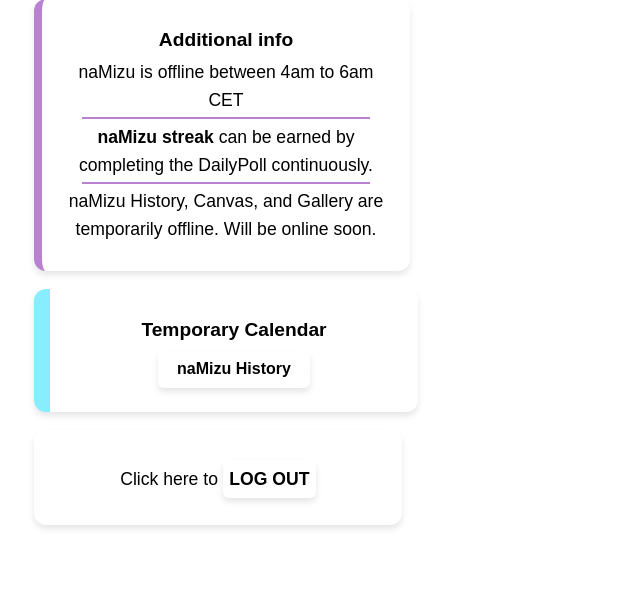
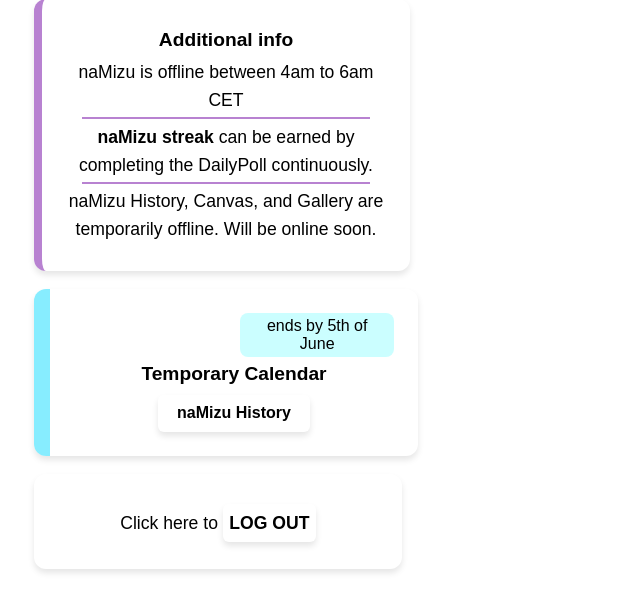
Before and after one commit to gergelyhornyak/namizu, a Flask app: template flask-app/app_dir/templates/namizu/landingPage.html in a window 1280 px wide. Shown: the part 1250-1847 px from the top of the page, without its empty margins (0-640 px from the left). Before the commit the page ends 1779 px from the top, so only its background shows below. Run offline with Flask 3, Linux system fonts and the light colour scheme; the template is opened without the code that fills it, so the values that code supplies are empty; parts of the project's set-up code (start-up, migrations or seed data) failed here and were passed over; some web fonts are replaced.

Commit message:
css - variables, temp calendar deadline added

```diff
--- a/flask-app/app_dir/templates/namizu/landingPage.html
+++ b/flask-app/app_dir/templates/namizu/landingPage.html
@@ -197,7 +197,7 @@
 
     {% if sideQuestStatus %}
     <div class="feature-card">
-        <div id="countdown" style="background: #00ff917a; color: #000; padding: 4px 10px; border-radius: 8px; font-weight: bolder; font-size: 1rem;margin-left: 35%;">
+        <div id="countdown" style="background: #00ff917a; color: var(--banner-text);; padding: 4px 10px; border-radius: 8px; font-weight: bolder; font-size: 1rem;margin-left: 35%;">
             recurring every 3-4 days
         </div>
         {% if not userEventStatus.sideQuest %}
@@ -242,7 +242,7 @@
     {% if notice.render %}
 
     <div class="feature-card" style="border-left: 14px solid rgba(29, 211, 5, 0.5)">
-        <div id="countdown" style="background: #fffb0086; color: #000; padding: 4px 10px; border-radius: 8px; font-weight: bolder; font-size: 1rem;margin-left: 52%;">
+        <div id="countdown" style="background: #fffb0086; color: var(--banner-text);; padding: 4px 10px; border-radius: 8px; font-weight: bolder; font-size: 1rem;margin-left: 52%;">
             ends in {{ notice.remainingDays }} days
         </div>
         <p style="font-size: large;margin: 0.5%;">{{ notice.subtitle }}</p>
@@ -293,6 +293,9 @@
     </div>
 
     <div class="feature-card" style="border-left: 16px solid #00d8ff78">
+        <div id="countdown" style="background: #96fcff7d; color: var(--banner-text);; padding: 4px 10px; border-radius: 8px; font-weight: bolder; font-size: 1rem;margin-left: 52%;">
+            ends by 5th of June
+        </div>
         <h3>Temporary Calendar</h3>
         <a href="{{ url_for('namizu.historyList') }}">naMizu History</a>
     </div>
```
